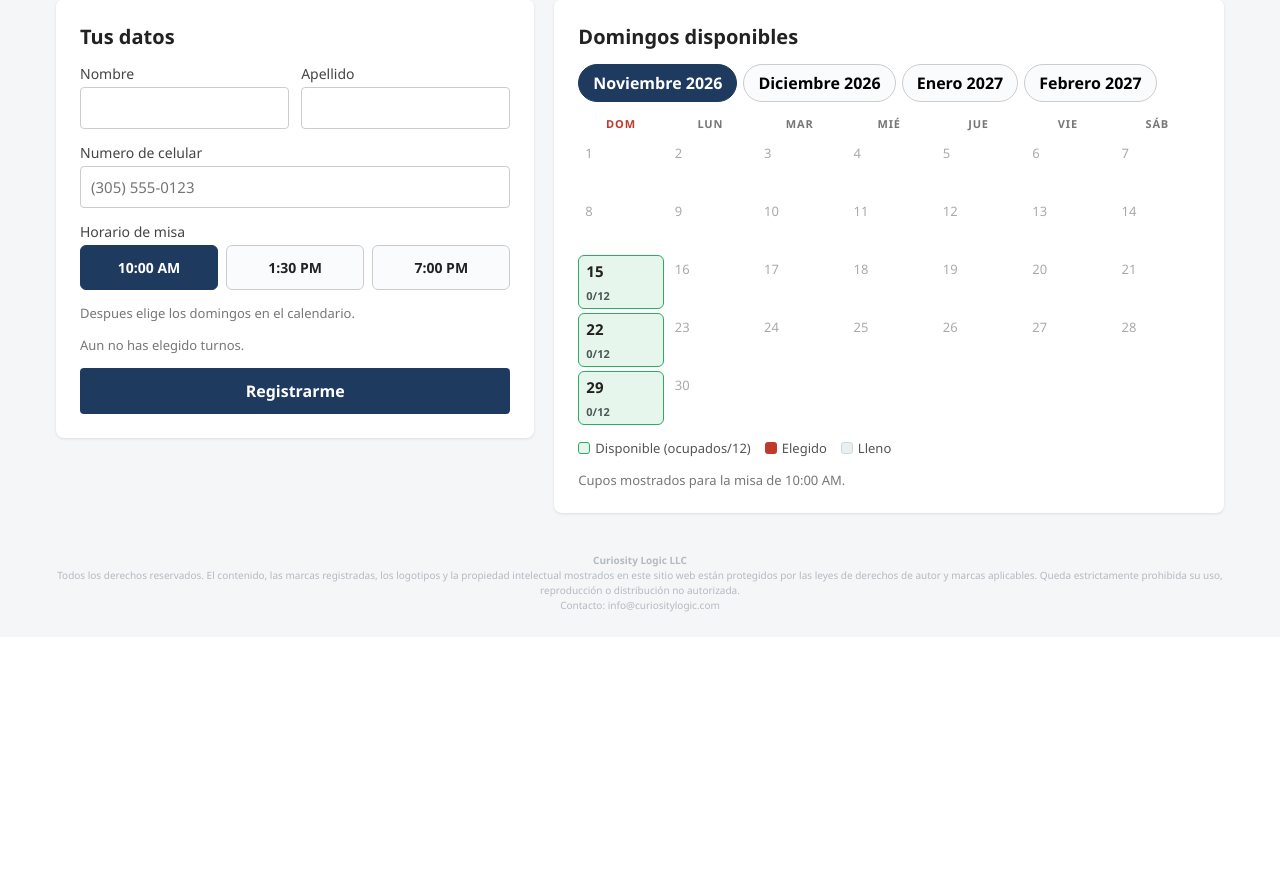
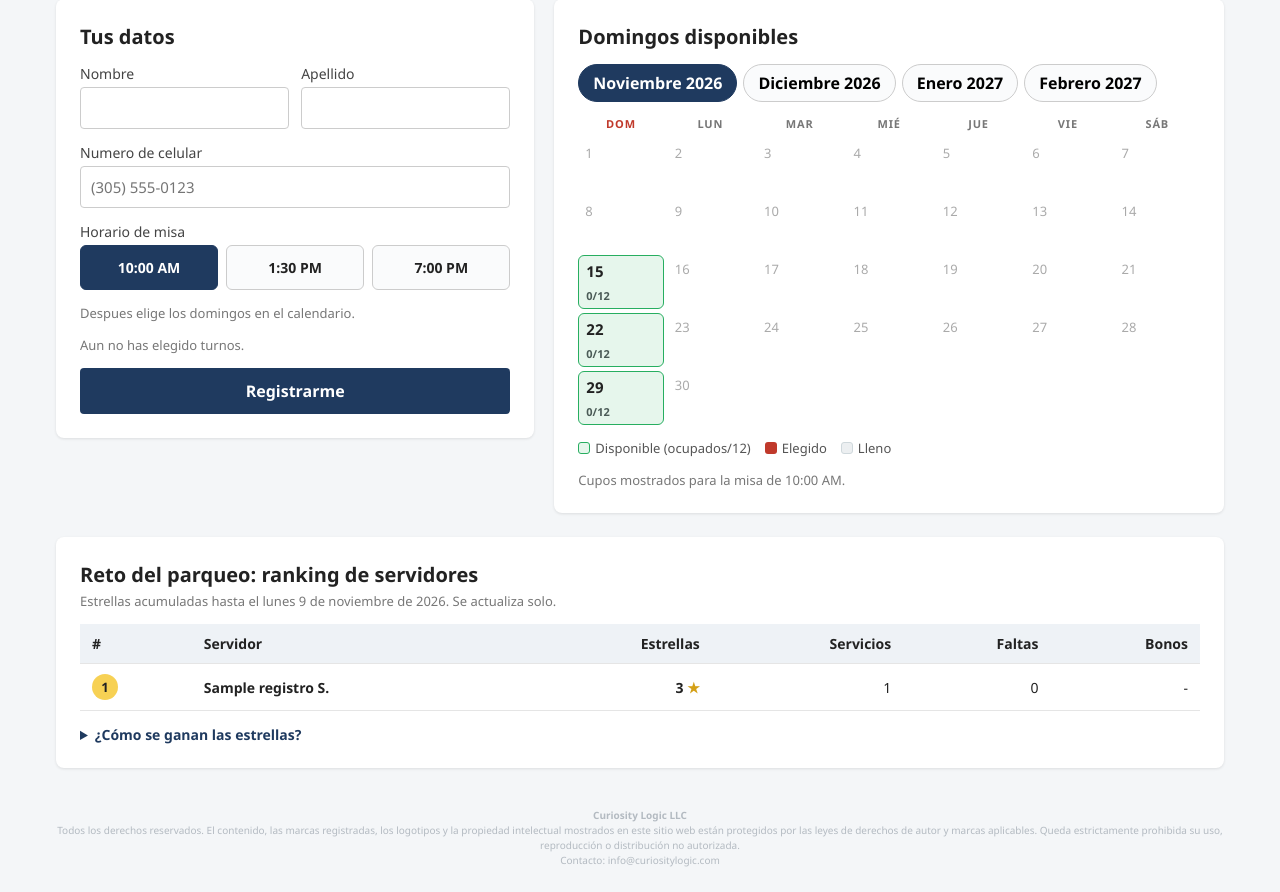
Before and after one commit to edmartin-GIT/parqueo-app, a Flask app: page / in a window 1280 px wide. Shown: the part 759-1651 px from the top of the page. Before the commit the page ends 1371 px from the top, so only its background shows below. Run offline with Flask 3, Linux system fonts and the light colour scheme; tables that the repository leaves empty hold one stand-in row (values such as "Sample post").

Commit message:
Add servers ranking challenge and admin attendance checkbox
Stars: first service 3, attended 1, special mass 2, unmarked past service -1,
+5 for a month with all Sundays attended. Admin marks attendance per registration.

Co-Authored-By: Claude Sonnet 5.5 <noreply@anthropic.com>

```diff
--- a/app.py
+++ b/app.py
@@ -20,6 +20,7 @@ from openpyxl.styles import Font
 from werkzeug.middleware.proxy_fix import ProxyFix
 
 from db import CUPO_MAXIMO, DB_PATH, MESES_ADELANTE, MISAS, get_conn, init_db
+from ranking import calcular_ranking
 
 ZONA = ZoneInfo("America/New_York")
 
@@ -308,6 +309,15 @@ def construir_meses(cuentas, domingos, fechas_especiales):
     return meses
 
 
+def ranking_actual():
+    conn = get_conn()
+    filas = [dict(r) for r in conn.execute(
+        "SELECT fecha, misa, nombre, apellido, celular, asistio FROM registros WHERE fecha <= ?",
+        (hoy().isoformat(),))]
+    conn.close()
+    return calcular_ranking(filas, hoy())
+
+
 def pagina_registro(datos=None, seleccionadas=(), especiales_sel=()):
     conn = get_conn()
     cuentas = conteos(conn)
@@ -328,6 +338,8 @@ def pagina_registro(datos=None, seleccionadas=(), especiales_sel=()):
         seleccionadas=set(seleccionadas),
         especiales_sel={str(x) for x in especiales_sel},
         requiere_clave=bool(clave_registro()),
+        ranking=ranking_actual(),
+        hoy_iso=hoy().isoformat(),
         titulo_pagina="Registro de servidores",
     )
 
@@ -512,7 +524,14 @@ def registros_filtrados(fecha):
     fechas = [r["fecha"] for r in conn.execute("SELECT DISTINCT fecha FROM registros ORDER BY fecha")]
     especiales = todos_especiales(conn)
     conn.close()
-    filas = [{**dict(r), "turno": etiqueta_turno(r["misa"], especiales)} for r in filas]
+    hoy_iso = hoy().isoformat()
+
+    def estado(r):
+        if r["asistio"] == 1:
+            return "Asistió"
+        return "No asistió" if r["fecha"] < hoy_iso else "Pendiente"
+
+    filas = [{**dict(r), "turno": etiqueta_turno(r["misa"], especiales), "estado": estado(r)} for r in filas]
     return filas, fechas, especiales
 
 
@@ -643,6 +662,17 @@ def admin_editar(id):
         d["id"] = id
         return formulario_registro(d, "Modificar servidor", editar=True)
     return formulario_registro(dict(fila), "Modificar servidor", editar=True)
+
+
+@app.route("/admin/asistencia/<int:id>", methods=["POST"])
+@requiere_admin
+def admin_asistencia(id):
+    valor = "1" if request.form.get("asistio") == "1" else "0"
+    conn = get_conn()
+    conn.execute("UPDATE registros SET asistio=? WHERE id=?", (int(valor), id))
+    conn.commit()
+    conn.close()
+    return redirect(url_for("admin", fecha=request.form.get("fecha", "")))
 
 
 @app.route("/admin/eliminar/<int:id>", methods=["POST"])
@@ -802,11 +832,11 @@ def admin_exportar():
     wb = openpyxl.Workbook()
     ws = wb.active
     ws.title = "Turnos de Parqueo"
-    ws.append(["Fecha", "Misa", "Nombre", "Apellido", "Celular"])
+    ws.append(["Fecha", "Misa", "Nombre", "Apellido", "Celular", "Asistencia"])
     for c in ws[1]:
         c.font = Font(bold=True)
     for r in filas:
-        ws.append([r["fecha"], r["turno"], r["nombre"], r["apellido"], r["celular"]])
+        ws.append([r["fecha"], r["turno"], r["nombre"], r["apellido"], r["celular"], r["estado"]])
     for col in ws.columns:
         ancho = max((len(str(c.value)) for c in col if c.value is not None), default=10)
         ws.column_dimensions[col[0].column_letter].width = ancho + 2
--- a/db.py
+++ b/db.py
@@ -42,6 +42,7 @@ def _migrar_registros(conn):
             fecha TEXT NOT NULL,
             misa TEXT NOT NULL,
             creado TEXT NOT NULL DEFAULT CURRENT_TIMESTAMP,
+            asistio INTEGER,
             UNIQUE(fecha, misa, celular)
         );
         INSERT INTO registros_nueva (id, nombre, apellido, celular, fecha, misa, creado)
@@ -51,6 +52,13 @@ def _migrar_registros(conn):
         COMMIT;
         """
     )
+
+
+def _asegurar_columna_asistio(conn):
+    """asistio: NULL = sin marcar, 1 = asistio, 0 = no asistio."""
+    columnas = [c["name"] for c in conn.execute("PRAGMA table_info(registros)")]
+    if "asistio" not in columnas:
+        conn.execute("ALTER TABLE registros ADD COLUMN asistio INTEGER")
 
 
 def init_db():
@@ -65,6 +73,7 @@ def init_db():
             fecha TEXT NOT NULL,
             misa TEXT NOT NULL,
             creado TEXT NOT NULL DEFAULT CURRENT_TIMESTAMP,
+            asistio INTEGER,
             UNIQUE(fecha, misa, celular)
         );
         CREATE TABLE IF NOT EXISTS config (
@@ -81,6 +90,7 @@ def init_db():
         """
     )
     _migrar_registros(conn)
+    _asegurar_columna_asistio(conn)
     conn.execute("CREATE INDEX IF NOT EXISTS idx_registros_turno ON registros(fecha, misa)")
     conn.commit()
     conn.close()
--- a/static/style.css
+++ b/static/style.css
@@ -143,11 +143,11 @@ th { background: #eef2f6; }
 .acciones a { background: #2980b9; color: white; padding: 4px 10px; border-radius: 4px; text-decoration: none; }
 
 @media (max-width: 640px) {
-    table, thead, tbody, th, td, tr { display: block; }
-    thead { display: none; }
-    tr { margin-bottom: 12px; border: 1px solid #e5e5e5; border-radius: 6px; padding: 8px; }
-    td { border: none; padding: 4px 6px; }
-    td::before { content: attr(data-label); font-weight: 600; display: inline-block; min-width: 90px; color: #555; }
+    .tabla-principal, .tabla-principal thead, .tabla-principal tbody, .tabla-principal th, .tabla-principal td, .tabla-principal tr { display: block; }
+    .tabla-principal thead { display: none; }
+    .tabla-principal tr { margin-bottom: 12px; border: 1px solid #e5e5e5; border-radius: 6px; padding: 8px; }
+    .tabla-principal td { border: none; padding: 4px 6px; }
+    .tabla-principal td::before { content: attr(data-label); font-weight: 600; display: inline-block; min-width: 90px; color: #555; }
 }
 
 /* Misas especiales */
@@ -201,3 +201,36 @@ dialog#dlg-clave input { width: 100%; padding: 10px; border: 1px solid #ccc; bor
 .galeria img { display: block; width: 100%; height: auto; border-radius: 8px; box-shadow: 0 1px 3px rgba(0,0,0,0.15); }
 @media (max-width: 640px) { .galeria { grid-template-columns: minmax(0, 1fr); } .galeria .foto-alta { max-width: 360px; margin: 0 auto; } }
 p.capacidad-total { margin: 14px 0 0; font-size: 17px; }
+
+/* Asistencia (panel admin) */
+.estado { display: inline-block; font-size: 12px; font-weight: 700; padding: 2px 8px; border-radius: 999px; margin-bottom: 4px; }
+.estado-ok { background: #d1fae5; color: #065f46; }
+.estado-no { background: #f8d7da; color: #721c24; }
+.estado-pend { background: #eceff1; color: #546e7a; }
+.marcar { display: flex; gap: 4px; flex-wrap: wrap; margin: 0; }
+.marcar button { font: inherit; font-size: 12px; padding: 3px 8px; border: 1px solid #ccc; background: #fafbfc; border-radius: 4px; cursor: pointer; }
+.marcar button:hover { background: #eef2f6; }
+
+/* Ranking */
+.ranking { background: white; border-radius: 8px; box-shadow: 0 1px 3px rgba(0,0,0,0.1); padding: 24px; margin-top: 24px; }
+.ranking h2 { margin: 0 0 4px; font-size: 20px; }
+.ranking-cab { margin-bottom: 14px; }
+.tabla-ranking { min-width: 0; margin: 0; box-shadow: none; }
+.tabla-ranking th.num, .tabla-ranking td.num { text-align: right; font-variant-numeric: tabular-nums; }
+.tabla-ranking td.pos span { display: inline-flex; align-items: center; justify-content: center; width: 26px; height: 26px; border-radius: 50%; background: #eef2f6; font-weight: 700; font-size: 13px; }
+.tabla-ranking .podio-1 td.pos span { background: #f7d154; }
+.tabla-ranking .podio-2 td.pos span { background: #d5dbe0; }
+.tabla-ranking .podio-3 td.pos span { background: #e3b184; }
+.tabla-ranking .podio td.quien, .tabla-ranking .podio td.est { font-weight: 700; }
+.tabla-ranking td.est { white-space: nowrap; }
+.estrella-g { color: #d4a017; }
+.reglas { margin-top: 14px; font-size: 14px; }
+.reglas summary { cursor: pointer; font-weight: 600; color: #1f3a5f; }
+.reglas ul { margin: 8px 0 0; padding-left: 22px; line-height: 1.6; }
+@media (max-width: 640px) {
+    .ranking { padding: 16px; }
+    .tabla-ranking th, .tabla-ranking td { padding: 8px 6px; font-size: 13px; }
+}
+
+.chk-asist { display: inline-flex; align-items: center; gap: 6px; font-size: 14px; cursor: pointer; }
+.chk-asist input { width: 20px; height: 20px; }
--- a/templates/index.html
+++ b/templates/index.html
@@ -99,6 +99,46 @@ Cada misa tiene un mínimo de {{ CUPO }} servidores. Puedes inscribirte hasta co
     </section>
 </form>
 
+<section class="ranking" id="ranking">
+    <div class="ranking-cab">
+        <h2>Reto del parqueo: ranking de servidores</h2>
+        <p class="ayuda">Estrellas acumuladas hasta el {{ hoy_iso|fecha_larga }}. Se actualiza solo.</p>
+    </div>
+    {% if ranking %}
+    <div class="tabla-wrap">
+    <table class="tabla-ranking">
+        <thead>
+            <tr><th>#</th><th>Servidor</th><th class="num">Estrellas</th><th class="num">Servicios</th><th class="num">Faltas</th><th class="num">Bonos</th></tr>
+        </thead>
+        <tbody>
+        {% for x in ranking[:15] %}
+            <tr class="{% if x.posicion <= 3 %}podio podio-{{ x.posicion }}{% endif %}">
+                <td class="pos"><span>{{ x.posicion }}</span></td>
+                <td class="quien">{{ x.publico }}</td>
+                <td class="num est">{{ x.estrellas }} <span class="estrella-g">★</span></td>
+                <td class="num">{{ x.servicios }}</td>
+                <td class="num">{{ x.ausencias }}</td>
+                <td class="num">{% if x.meses_perfectos %}{{ x.meses_perfectos|length }} ×5 ★{% else %}-{% endif %}</td>
+            </tr>
+        {% endfor %}
+        </tbody>
+    </table>
+    </div>
+    {% if ranking|length > 15 %}<p class="ayuda">Y {{ ranking|length - 15 }} servidores más participando.</p>{% endif %}
+    {% else %}
+    <p class="ayuda">El ranking aparecerá cuando se complete el primer servicio.</p>
+    {% endif %}
+    <details class="reglas">
+        <summary>¿Cómo se ganan las estrellas?</summary>
+        <ul>
+            <li>Tu primer servicio en el parqueo vale <strong>3 estrellas</strong>.</li>
+            <li>Cada servicio al que asistes: <strong>+1 estrella</strong>.</li>
+            <li>Cada servicio en el que te registras y no asistes: <strong>−1 estrella</strong>.</li>
+            <li>Si asistes a <strong>todos los domingos de un mes</strong>, ganas <strong>+5 estrellas</strong>. Se suman al comenzar el mes siguiente.</li>
+        </ul>
+    </details>
+</section>
+
 <dialog id="dlg-clave" aria-labelledby="dlg-titulo">
     <h3 id="dlg-titulo">Clave de registro</h3>
     <p class="ayuda">Escribe la clave que te dio el coordinador del ministerio para confirmar tu registro.</p>
```
Also changed, not shown: ranking.py (added, +95 -0 lines), templates/admin.html (+10 -2 lines).
